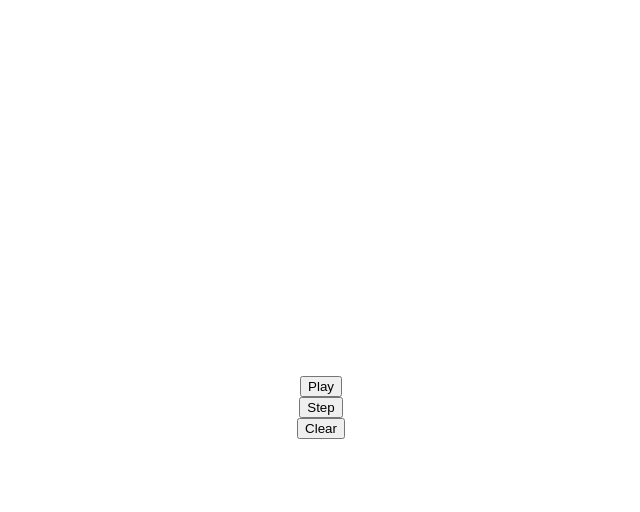
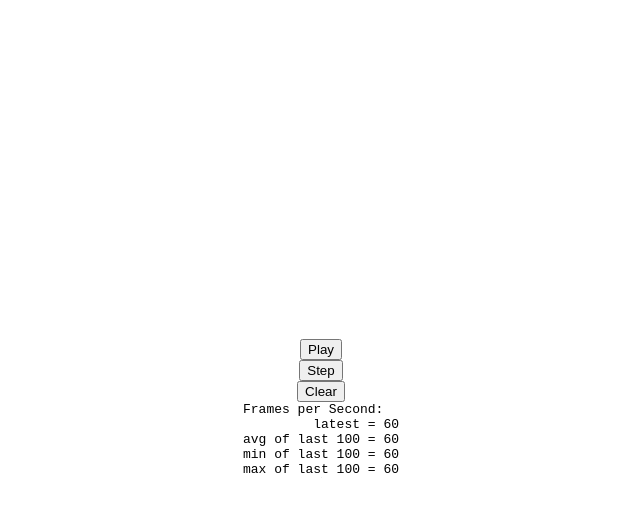
Before and after one commit to danielmcmillan/rust, a website built with webpack: page wasm-game-of-life/web/index.html in a window 1280 px wide. Both pictures are taken after a click on the button "Pause". Shown: the whole page, without its empty margins (327-967 px from the left). Built offline with nearby package versions, Linux system fonts and the light colour scheme; what wasm-game-of-life would draw is missing.

Commit message:
Add fps counter to game of life

```diff
--- a/wasm-game-of-life/web/index.html
+++ b/wasm-game-of-life/web/index.html
@@ -21,15 +21,21 @@
       line-height: 0.6;
       background-color: #eee;
     }
+
+    #fps {
+      white-space: pre;
+      font-family: monospace;
+    }
   </style>
 
 </head>
 
 <body>
   <noscript>This page contains webassembly and javascript content, please enable javascript in your browser.</noscript>
-  <button id="play-button">Play/Pause</button>
+  <button id="play-button">Pause</button>
   <button id="step-button">Step</button>
   <button id="clear-button">Clear</button>
+  <div id="fps"></div>
   <canvas id="universe"></canvas>
   <script src="./bootstrap.js"></script>
 </body>
--- a/wasm-game-of-life/web/index.js
+++ b/wasm-game-of-life/web/index.js
@@ -1,5 +1,48 @@
 import { Universe, Cell } from "wasm-game-of-life";
 import { memory } from "wasm-game-of-life/wasm_game_of_life_bg";
+
+class Fps {
+    constructor() {
+        this.el = document.getElementById('fps');
+        this.frames = [];
+        this.lastFrameTimestamp = performance.now();
+    }
+
+    render() {
+        // Convert the delta time since the last frame render into a measure
+        // of frames per second.
+        const now = performance.now();
+        const delta = now - this.lastFrameTimeStamp;
+        this.lastFrameTimeStamp = now;
+        const fps = 1 / delta * 1000;
+
+        // Save only the latest 100 timings.
+        this.frames.push(fps);
+        if (this.frames.length > 100) {
+            this.frames.shift();
+        }
+
+        // Find the max, min, and mean of our 100 latest timings.
+        let min = Infinity;
+        let max = -Infinity;
+        let sum = 0;
+        for (let i = 0; i < this.frames.length; i++) {
+            sum += this.frames[i];
+            min = Math.min(this.frames[i], min);
+            max = Math.max(this.frames[i], max);
+        }
+        let mean = sum / this.frames.length;
+
+        // Render the statistics.
+        this.el.textContent = `
+Frames per Second:
+         latest = ${Math.round(fps)}
+avg of last 100 = ${Math.round(mean)}
+min of last 100 = ${Math.round(min)}
+max of last 100 = ${Math.round(max)}
+`.trim();
+    }
+}
 
 const CELL_SIZE = 10;
 const DEAD_COLOR = "#FFFFFF";
@@ -13,8 +56,9 @@ canvas.height = (CELL_SIZE + 1) * height + 1;
 canvas.width = (CELL_SIZE + 1) * width + 1;
 const playButton = document.getElementById('play-button');
 
+const fps = new Fps();
 const ctx = canvas.getContext('2d');
-let animationId;
+let paused = false;
 
 function draw() {
     const ptr = universe.cells();
@@ -41,24 +85,24 @@ function draw() {
 }
 
 function renderLoop() {
+    fps.render();
+
     draw();
-    universe.tick();
+    if (!paused) {
+        universe.tick();
+    }
 
-    animationId = requestAnimationFrame(renderLoop);
+    requestAnimationFrame(renderLoop);
 };
 
 function play() {
-    animationId = requestAnimationFrame(renderLoop);
+    paused = false;
     playButton.textContent = 'Pause';
 }
 
 function pause() {
-    if (animationId) {
-        cancelAnimationFrame(animationId);
-        animationId = undefined;
-        draw();
-        playButton.textContent = 'Play';
-    }
+    paused = true;
+    playButton.textContent = 'Play';
 }
 
 function handleClick(e) {
@@ -78,10 +122,10 @@ function handleClick(e) {
 }
 
 function handlePlayPause() {
-    if (animationId) {
+    if (paused) {
+        play();
+    } else {
         pause();
-    } else {
-        play();
     }
 }
 
@@ -97,7 +141,7 @@ function handleClear() {
     draw();
 }
 
-play();
+requestAnimationFrame(renderLoop);
 canvas.addEventListener('click', handleClick);
 playButton.addEventListener('click', handlePlayPause);
 document.getElementById('step-button').addEventListener('click', handleStep);
```
